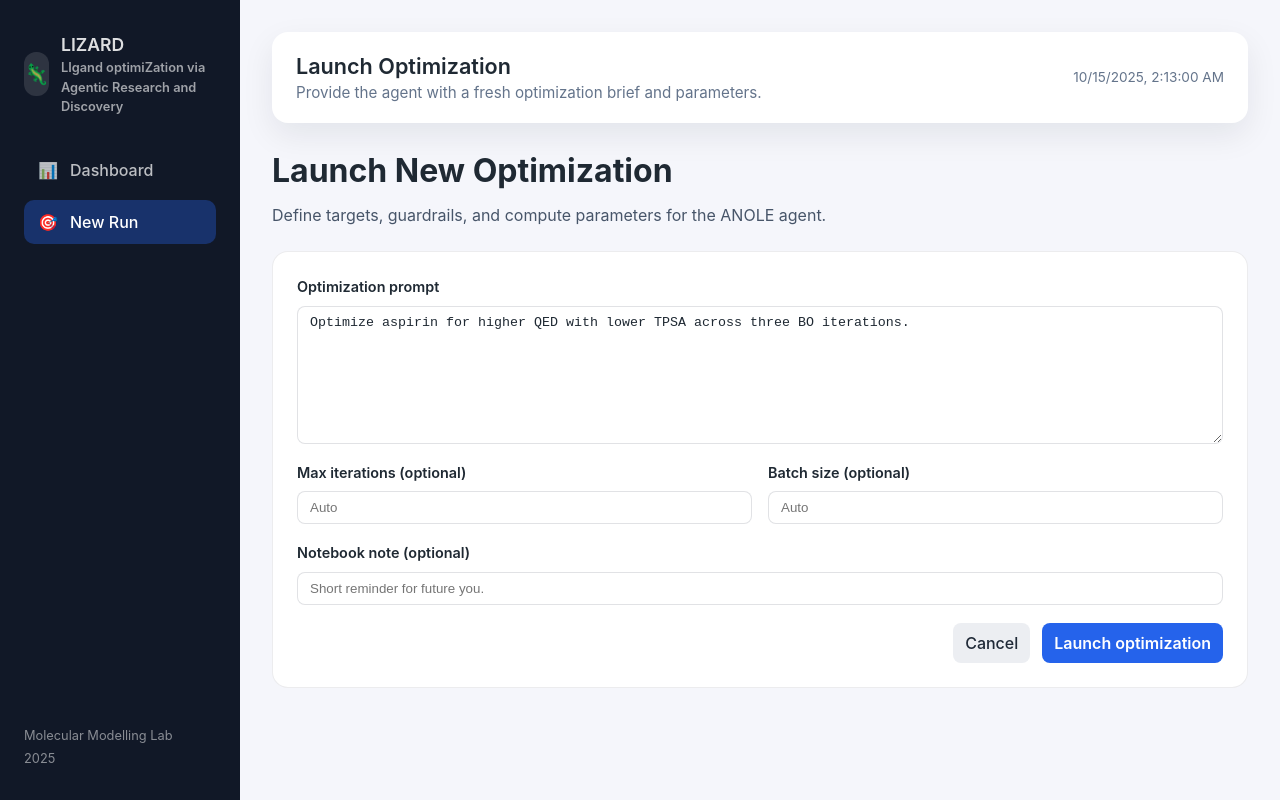
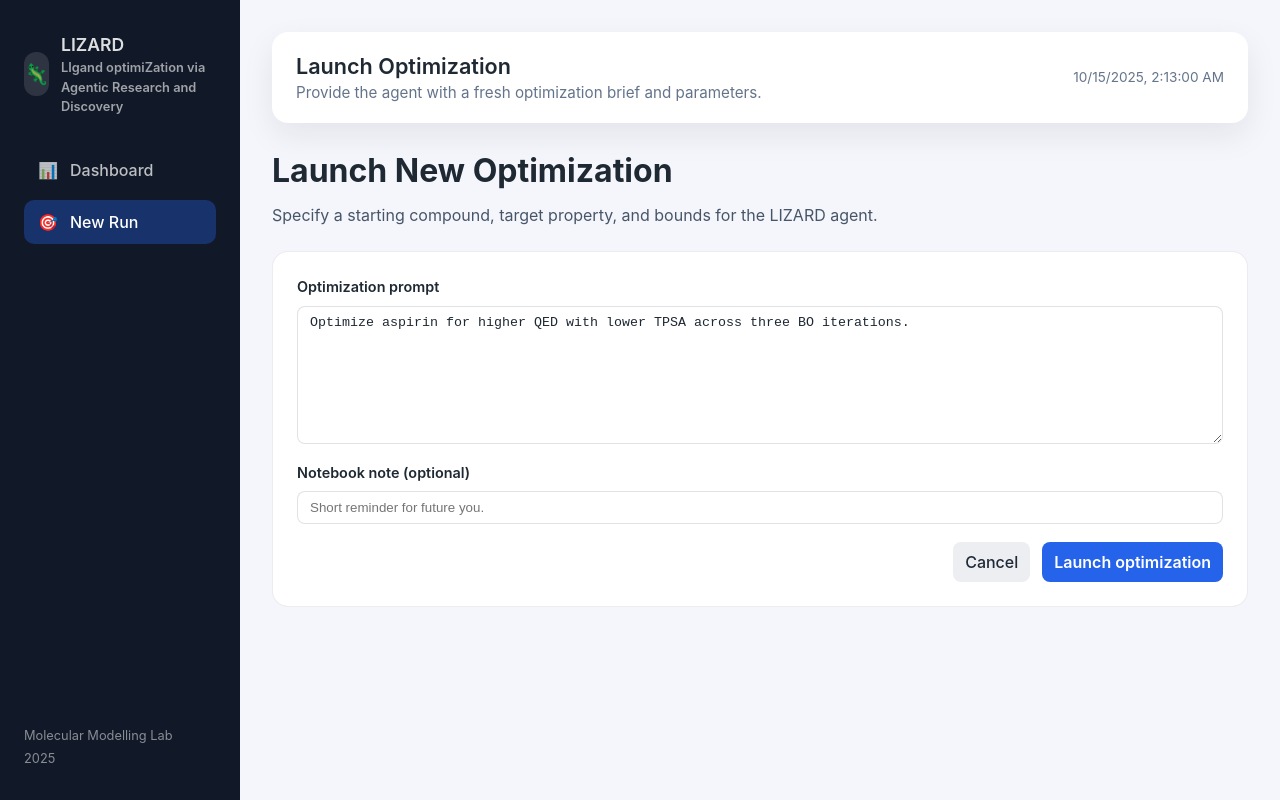
Before and after one commit to molecularmodelinglab/SABLE, a React (Vite) app in the folder ui/: page /runs/new in a window 1280 px wide. Built offline with nearby package versions, Linux system fonts and the light colour scheme; no server answers.

Commit message:
Update ui header

```diff
--- a/ui/src/pages/NewRunPage.tsx
+++ b/ui/src/pages/NewRunPage.tsx
@@ -30,7 +30,7 @@ export function NewRunPage() {
       <div className="new-run__header">
         <div>
           <h1>Launch New Optimization</h1>
-          <p>Define targets, guardrails, and compute parameters for the ANOLE agent.</p>
+          <p>Specify a starting compound, target property, and bounds for the LIZARD agent.</p>
         </div>
       </div>
 
@@ -45,29 +45,6 @@ export function NewRunPage() {
             required
           />
         </label>
-
-        <div className="new-run__inline">
-          <label>
-            <span>Max iterations (optional)</span>
-            <input
-              type="number"
-              min={1}
-              value={maxIterations}
-              onChange={(event) => setMaxIterations(event.target.value ? Number(event.target.value) : '' as const)}
-              placeholder="Auto"
-            />
-          </label>
-          <label>
-            <span>Batch size (optional)</span>
-            <input
-              type="number"
-              min={1}
-              value={batchSize}
-              onChange={(event) => setBatchSize(event.target.value ? Number(event.target.value) : '' as const)}
-              placeholder="Auto"
-            />
-          </label>
-        </div>
 
         <label>
           <span>Notebook note (optional)</span>
```
